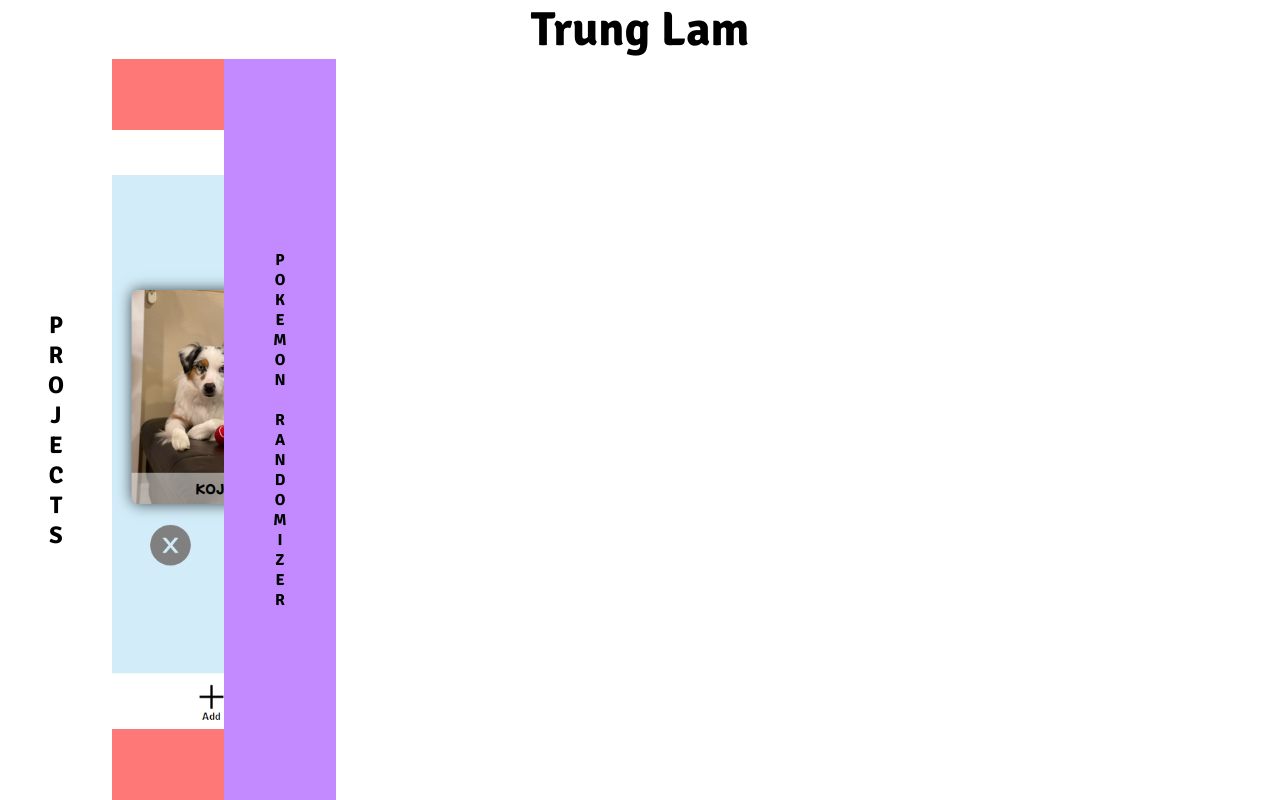
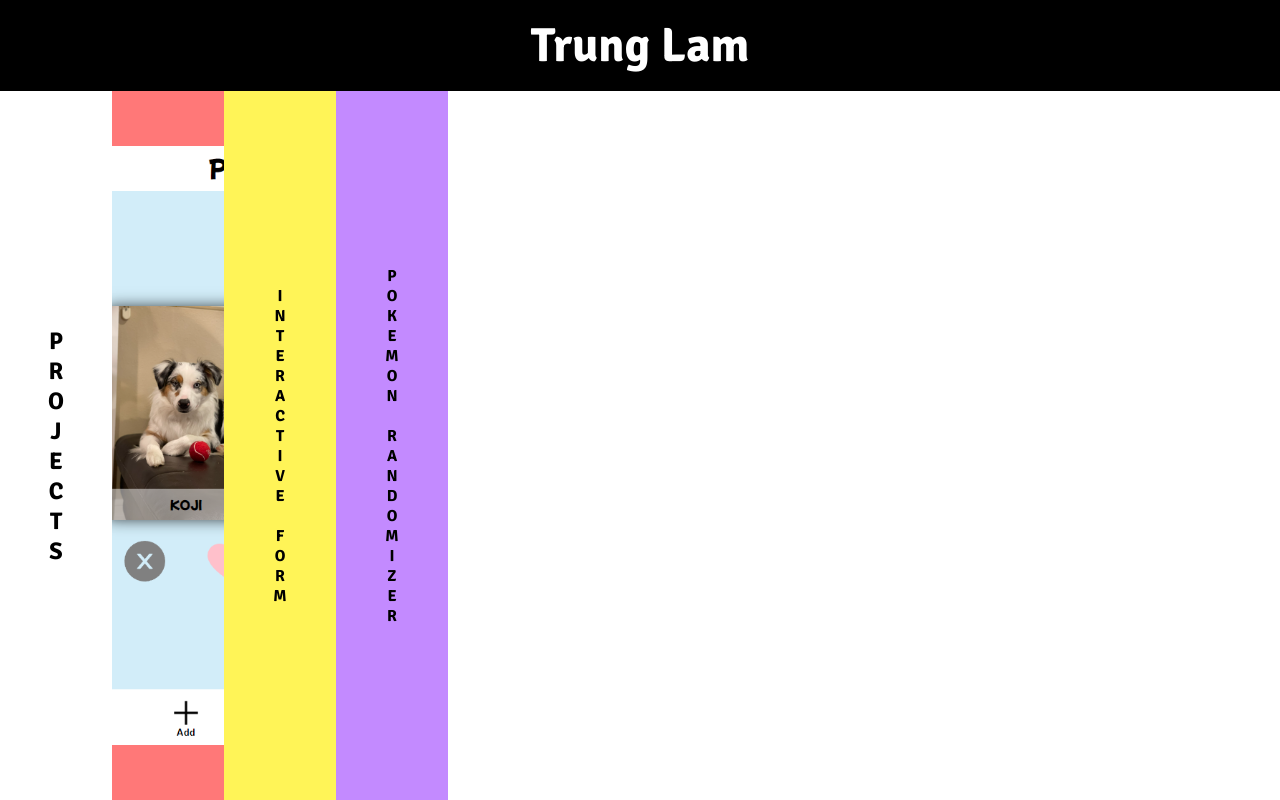
Before and after one commit to trunglam7/portfolio4, a React (Create React App) app: page / in a window 1280 px wide. Both pictures are taken after a click on the button "PUPTOP". Built offline with nearby package versions, Linux system fonts and the light colour scheme.

Commit message:
added new project and links

```diff
--- a/src/Data.js
+++ b/src/Data.js
@@ -4,21 +4,36 @@ const ProjectData = [
         backgroundColor: '#ff7878',
         projectDesc: "A simple web application that combines the love for dogs and the concept of Tinder. This web application allows users to vote on other dogs to see which is on top.",
         techStack: ['React', 'HTML', 'CSS', 'Javascript', 'Firebase'],
-        projImage: './images/puptop-image.png'
+        projImage: './images/puptop-image.png',
+        liveLink: 'https://puptop.netlify.app',
+        githubLink: 'https://www.github.com/trunglam7/puptop'
     },
     {
         projectName: 'Advice Generator',
         backgroundColor: '#6dc4ff',
         projectDesc: "An advice generator using an advice API.",
+        techStack: ['HTML', 'SCSS', 'Javascript'],
+        projImage: './images/advice.png',
+        liveLink: 'https://trunglam7-advice-generator-app.netlify.app',
+        githubLink: 'https://github.com/trunglam7/advice-generator-app'
+    },
+    {
+        projectName: 'Interactive Form',
+        backgroundColor: '#fff457',
+        projectDesc: "An interactive form where inputs from user fills out a decoractive card.",
         techStack: ['HTML', 'CSS', 'Javascript'],
-        projImage: './images/advice.png'
+        projImage: './images/interactive-form.png',
+        liveLink: 'https://trunglam7-interactive-card-form.netlify.app',
+        githubLink: 'https://github.com/trunglam7/interactive-card-details'
     },
     {
         projectName: 'Pokemon Randomizer',
         backgroundColor: '#c38aff',
         projectDesc: "A simple web application using a REST API from pokeapi.co that randomizes your own Pokemon team.",
         techStack: ['React', 'HTML', 'CSS', 'Javascript'],
-        projImage: './images/pokemon-randomizer.png'
+        projImage: './images/pokemon-randomizer.png',
+        liveLink: 'https://trunglam7.github.io/pokemon-randomizer/',
+        githubLink: 'https://github.com/trunglam7/pokemon-randomizer/tree/main'
     }
 ]
 
--- a/src/components/Project.js
+++ b/src/components/Project.js
@@ -1,8 +1,10 @@
 import React, {useState} from 'react'
 import {TiChevronLeft} from 'react-icons/ti'
+import {HiOutlineExternalLink} from 'react-icons/hi'
+import {BsGithub} from 'react-icons/bs'
 import './styles/Project.css'
 
-const Project = ({name, desc, backgroundColor, techStack, projImage, left, top}) => {
+const Project = ({name, desc, backgroundColor, techStack, projImage, liveLink, githubLink, left, top}) => {
 
   const [expandProject, setExpandProject] = useState(false);
 
@@ -23,6 +25,10 @@ const Project = ({name, desc, backgroundColor, techStack, projImage, left, top})
           <ul>
             {techStack.map((x, index) => <li key={index}>{x}</li>)}
           </ul>
+          <div className='links-container'>
+            <a href={liveLink} target='_blank' rel="noreferrer"><HiOutlineExternalLink size={'3rem'}/></a>
+            <a href={githubLink} target='_blank' rel="noreferrer"><BsGithub size={'3rem'}/></a>
+          </div>
         </div>
       </div>
       <button className={expandProject ? 'close-project-btn' : 'close-project-btn hide'}  onClick={() => expandProjectHandler()}><TiChevronLeft size={'4rem'}/></button>
--- a/src/components/Projects.js
+++ b/src/components/Projects.js
@@ -16,6 +16,8 @@ const Projects = () => {
           backgroundColor={x.backgroundColor}
           techStack = {x.techStack}
           projImage = {x.projImage}
+          liveLink = {x.liveLink}
+          githubLink = {x.githubLink}
           left={((index + 1) * 7) + 'rem'}
           top={((index + 1) * 7) + 'rem'}/>)
         }
--- a/src/components/styles/Header.css
+++ b/src/components/styles/Header.css
@@ -1,5 +1,11 @@
 header{
     text-align: center;
+    position: sticky;
+    top: 0;
+    z-index: 1;
+    background-color: black;
+    color: white;
+    padding: 1rem;
 }
 
 h1{
--- a/src/components/styles/Project.css
+++ b/src/components/styles/Project.css
@@ -61,6 +61,17 @@
     border-radius: 10px;
 }
 
+.links-container a{
+    color: inherit;
+}
+
+.links-container{
+    margin-top: 2rem;
+    display: flex;
+    justify-content: center;
+    column-gap: 2rem;
+}
+
 @keyframes sectionExpand {
     from{
         top: 0;
@@ -83,7 +94,7 @@
         left: 0;
         width: 100%;
         top: 0;
-        min-height: calc(100vh - 59px);
+        min-height: calc(100vh - 91px);
     }
 }
 
--- a/src/components/styles/Projects.css
+++ b/src/components/styles/Projects.css
@@ -4,7 +4,7 @@
 }
 
 .projects-container .text-wrapper{
-    min-height: calc(100vh - 59px);
+    min-height: calc(100vh - 91px);
     display: flex;
     flex-direction: column;
     align-items: center;
```
Also changed, not shown: public/images/interactive-form.png (added).
